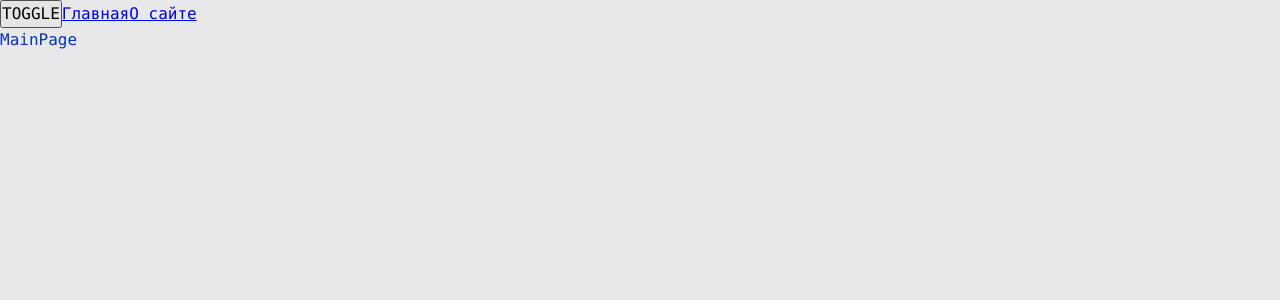
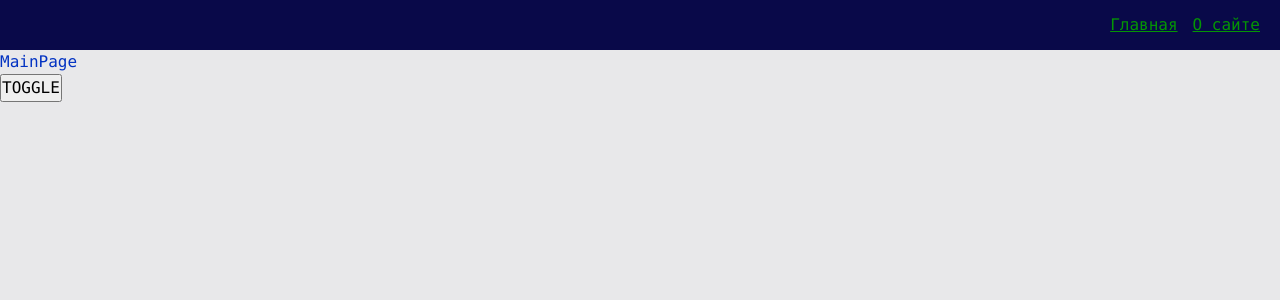
Before and after one commit to CrackBrainPlay/innova-res, a React app: page / in a window 1280 px wide. Shown: the top 300 px of the page. Built offline with nearby package versions, Linux system fonts and the light colour scheme.

Commit message:
create NavBar and AppLink

```diff
--- a/src/app/App.tsx
+++ b/src/app/App.tsx
@@ -3,6 +3,7 @@
 import { classNames } from "shared/lib/classNames/classNames";
 import { useTheme } from "app/providers/ThemeProvider";
 import { AppRouter } from './providers/router';
+import { Navbar } from 'widgets/NavBar';
 
 
 const App = () => {
@@ -10,10 +11,9 @@
 
     return (
         <div className={classNames('app', {}, [theme])}>
+            <Navbar />
+            <AppRouter />
             <button onClick={toggleTheme}>TOGGLE</button>
-            <Link to={'/'}>Главная</Link>
-            <Link to={'/about'}>О сайте</Link>
-            <AppRouter />
         </div>
     );
 };
--- a/src/app/styles/themes/dark.scss
+++ b/src/app/styles/themes/dark.scss
@@ -1,6 +1,9 @@
 .app.dark {
     --bg-color: #090949;
+    --inverted-bg-color: #e8e8ea;
 
     --primary-color: #049604;
     --secondary-color: #04ff04;
+    --inverted-primary-color: #0232c2;
+    --inverted-secondary-color: #7a9eeb;
 }
--- a/src/app/styles/themes/normal.scss
+++ b/src/app/styles/themes/normal.scss
@@ -1,6 +1,9 @@
 :root {
     --bg-color: #e8e8ea;
+    --inverted-bg-color: #090949;
 
     --primary-color: #0232c2;
     --secondary-color: #0449e0;
+    --inverted-primary-color: #049604;
+    --inverted-secondary-color: #04ff04;
 }
--- a/src/app/styles/variables/global.scss
+++ b/src/app/styles/variables/global.scss
@@ -8,4 +8,8 @@
     --font-size-l: 24px;
     --font-line-l: 32px;
     --font-l: var(--font-size-l) / var(--font-line-l) var(--font-family-main);
+
+    //Размеры
+
+    --navbar-height: 50px;
 }
--- a/src/shared/lib/classNames/classNames.ts
+++ b/src/shared/lib/classNames/classNames.ts
@@ -1,10 +1,10 @@
 
 type Mods = Record<string, boolean | string>
 
-export function classNames(cls: string, mods: Mods, additional: string[]): string {
+export function classNames(cls: string, mods: Mods = {}, additional: string[] = []): string {
     return [
         cls,
-        ...additional,
+        ...additional.filter(Boolean),
         ...Object.entries(mods)
             .filter(([className, value]) => Boolean(value))
             .map(([className]) => className)
--- /dev/null
+++ b/src/shared/ui/AppLink/AppLink.module.scss
@@ -0,0 +1,11 @@
+.AppLink {
+    color: var(--primary-color);
+}
+
+.primary {
+    color: var(--primary-color);
+}
+
+.secondary {
+    color: var(--inverted-primary-color);
+}
--- /dev/null
+++ b/src/shared/ui/AppLink/AppLink.tsx
@@ -0,0 +1,36 @@
+import { classNames } from 'shared/lib/classNames/classNames';
+import cls from './AppLink.module.scss';
+import { Link, LinkProps } from 'react-router-dom';
+import { FC } from 'react';
+
+export enum AppLinkTheme {
+    PRIMARY = 'primary',
+    SECONDARY = 'secondary'
+}
+
+interface AppLinkProps extends LinkProps {
+    className?: string;
+    theme?: AppLinkTheme;
+}
+
+export const AppLink: FC<AppLinkProps> = (props) => {
+    const {
+        to,
+        className,
+        children,
+        theme = AppLinkTheme.PRIMARY,
+        ...otherProps
+    } = props;
+
+
+
+    return (
+        <Link
+            to={to}
+            className={classNames(cls.AppLink, {}, [className, cls[theme]])}
+            {...otherProps}
+        >
+            {children}
+        </Link>
+    );
+};
--- /dev/null
+++ b/src/widgets/NavBar/index.ts
@@ -0,0 +1,5 @@
+import { Navbar } from './ui/Navbar';
+
+export {
+    Navbar,
+}
--- /dev/null
+++ b/src/widgets/NavBar/ui/Navbar.module.scss
@@ -0,0 +1,16 @@
+.navbar {
+    width: 100%;
+    height: var(--navbar-height);
+    background: var(--inverted-bg-color);
+    display: flex;
+    align-items: center;
+    padding: 20px;
+}
+
+.links {
+    margin-left: auto;
+}
+
+.mainLink {
+    margin-right: 15px;
+}
--- /dev/null
+++ b/src/widgets/NavBar/ui/Navbar.tsx
@@ -0,0 +1,29 @@
+import { classNames } from 'shared/lib/classNames/classNames';
+import { AppLink, AppLinkTheme } from 'shared/ui/AppLink/AppLink';
+import cls from './Navbar.module.scss'
+
+interface NavbarProps {
+    className?: string;
+}
+
+export const Navbar = ({
+    className,
+}: NavbarProps) => {
+    return (
+        <div className={classNames(cls.navbar, {}, [className])}>
+            <div className={cls.links}>
+                <AppLink
+                    theme={AppLinkTheme.SECONDARY}
+                    to={'/'}
+                    className={cls.mainLink}>
+                    Главная
+                </AppLink>
+                <AppLink
+                    theme={AppLinkTheme.SECONDARY}
+                    to={'/about'}>
+                    О сайте
+                </AppLink>
+            </div>
+        </div>
+    );
+};
```
